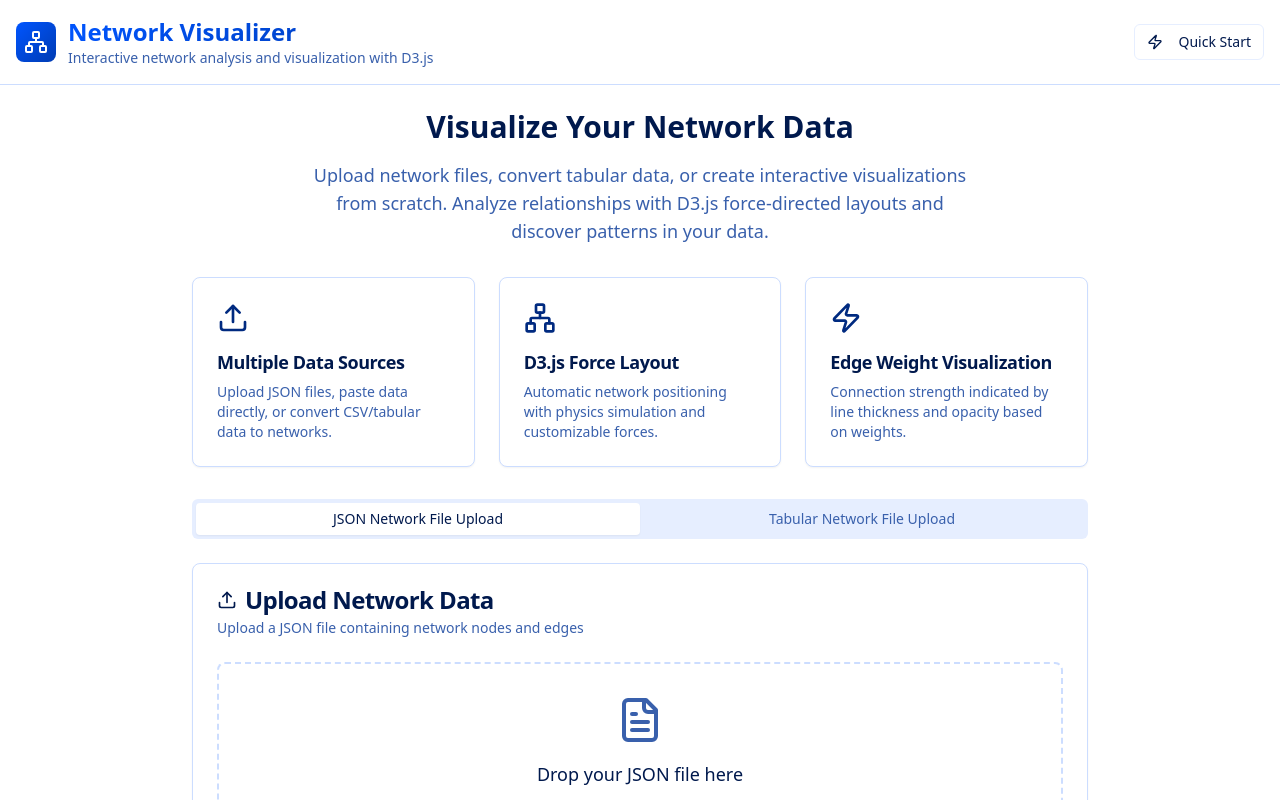
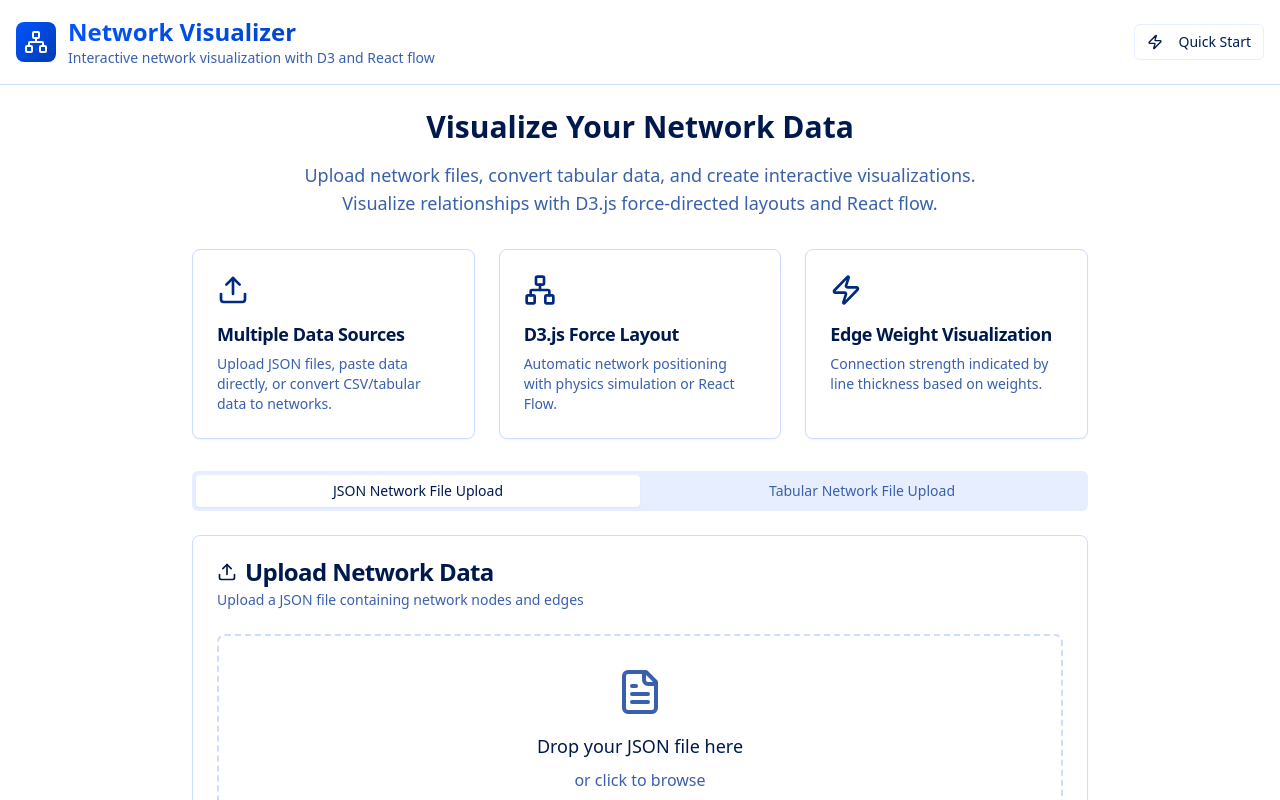
Before and after one commit to kuanlinhuang/graph-storyteller, a React (Vite) app: page / in a window 1280 px wide. Shown: the top 800 px of the page. Built offline with nearby package versions, Linux system fonts and the light colour scheme.

Commit message:
Visual edit in Lovable
Edited UI in Lovable

```diff
--- a/src/pages/Index.tsx
+++ b/src/pages/Index.tsx
@@ -27,9 +27,7 @@ const Index = () => {
                 <h1 className="text-2xl font-bold bg-gradient-primary bg-clip-text text-transparent">
                   Network Visualizer
                 </h1>
-                <p className="text-sm text-muted-foreground">
-                  Interactive network analysis and visualization with D3.js
-                </p>
+                <p className="text-sm text-muted-foreground">Interactive network visualization with D3 and React flow</p>
               </div>
             </div>
 
@@ -59,10 +57,7 @@ const Index = () => {
               <h2 className="text-3xl font-bold mb-4">
                 Visualize Your Network Data
               </h2>
-              <p className="text-lg text-muted-foreground max-w-2xl mx-auto">
-                Upload network files, convert tabular data, or create interactive visualizations from scratch.
-                Analyze relationships with D3.js force-directed layouts and discover patterns in your data.
-              </p>
+              <p className="text-lg text-muted-foreground max-w-2xl mx-auto">Upload network files, convert tabular data, and create interactive visualizations. Visualize relationships with D3.js force-directed layouts and React flow.</p>
             </div>
 
             {/* Features */}
@@ -81,9 +76,7 @@ const Index = () => {
                 <CardHeader>
                   <Network className="h-8 w-8 text-primary mb-2" />
                   <CardTitle className="text-lg">D3.js Force Layout</CardTitle>
-                  <CardDescription>
-                    Automatic network positioning with physics simulation and customizable forces.
-                  </CardDescription>
+                  <CardDescription>Automatic network positioning with physics simulation or React Flow.</CardDescription>
                 </CardHeader>
               </Card>
 
@@ -91,9 +84,7 @@ const Index = () => {
                 <CardHeader>
                   <Zap className="h-8 w-8 text-primary mb-2" />
                   <CardTitle className="text-lg">Edge Weight Visualization</CardTitle>
-                  <CardDescription>
-                    Connection strength indicated by line thickness and opacity based on weights.
-                  </CardDescription>
+                  <CardDescription>Connection strength indicated by line thickness based on weights.</CardDescription>
                 </CardHeader>
               </Card>
             </div>
```
